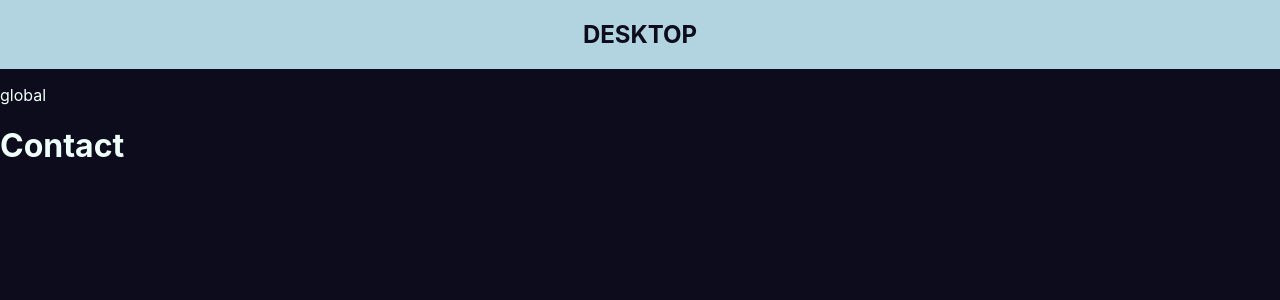
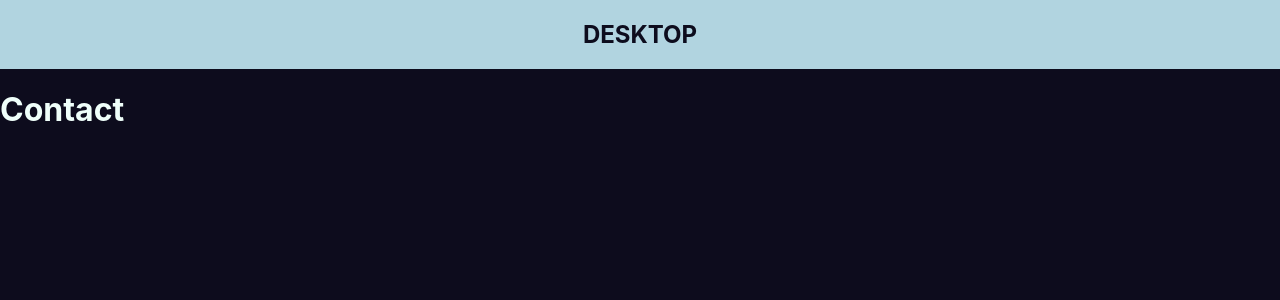
Before and after one commit to rokkoo/nextjs-and-styled-components, a Next.js app: page /contact in a window 1280 px wide. Shown: the top 300 px of the page. Built offline with nearby package versions, Linux system fonts and the light colour scheme.

Commit message:
Clean code

```diff
--- a/pages/_app.tsx
+++ b/pages/_app.tsx
@@ -5,7 +5,6 @@ import PageLayout from 'layout/PageLayout';
 const MyApp = ({ Component, pageProps }: AppProps) => {
    return (
       <PageLayout>
-         <p>global </p>
          <Component {...pageProps} />
       </PageLayout>
    );
--- a/pages/index.js
+++ b/pages/index.tsx
@@ -9,9 +9,7 @@ export default function Home() {
          </Head>
 
          <main>
-            <h1 className="title">
-               Welcome to <a href="https://nextjs.org">Next.js!</a>
-            </h1>
+            <h1 className="title">Default page</h1>
          </main>
       </div>
    );
```
